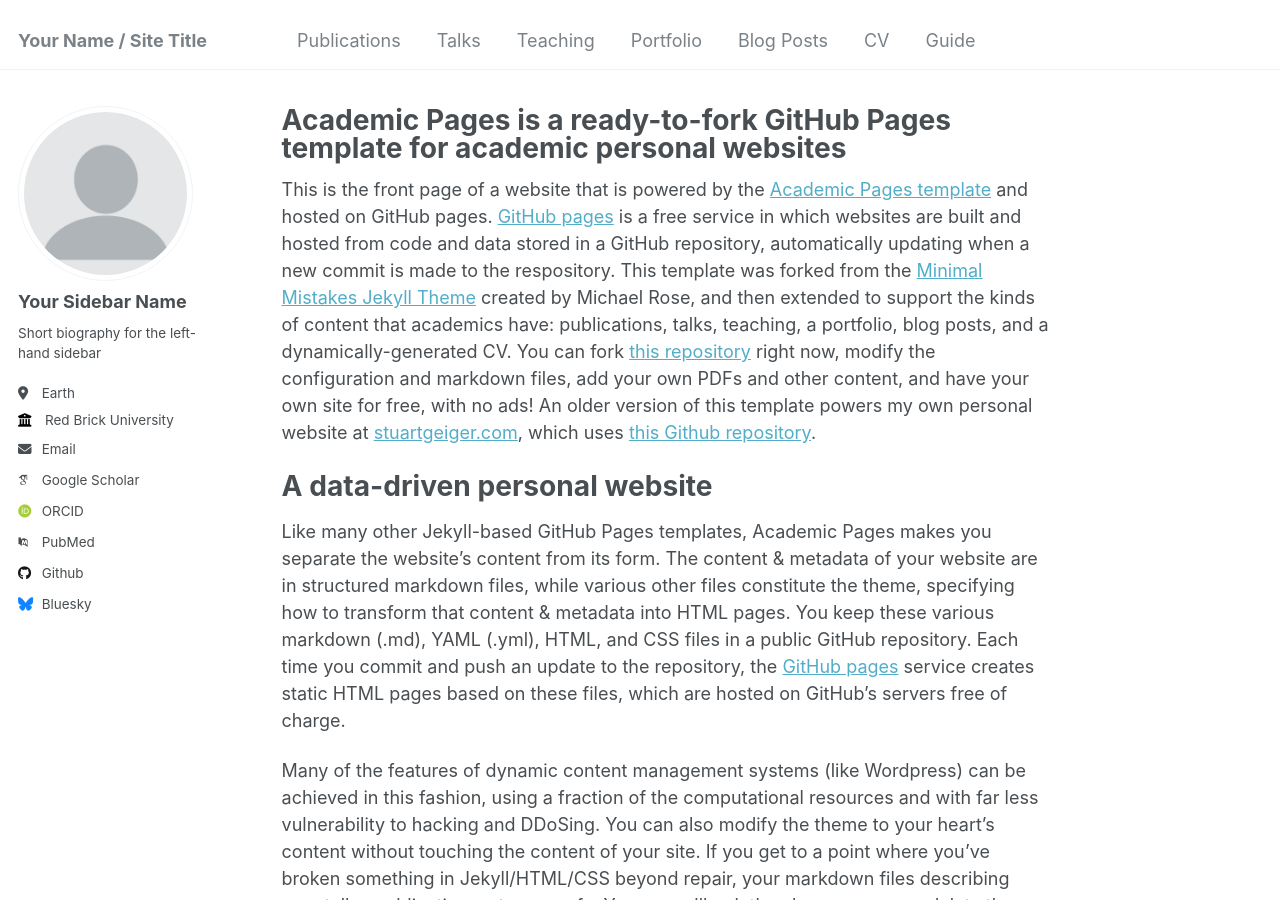
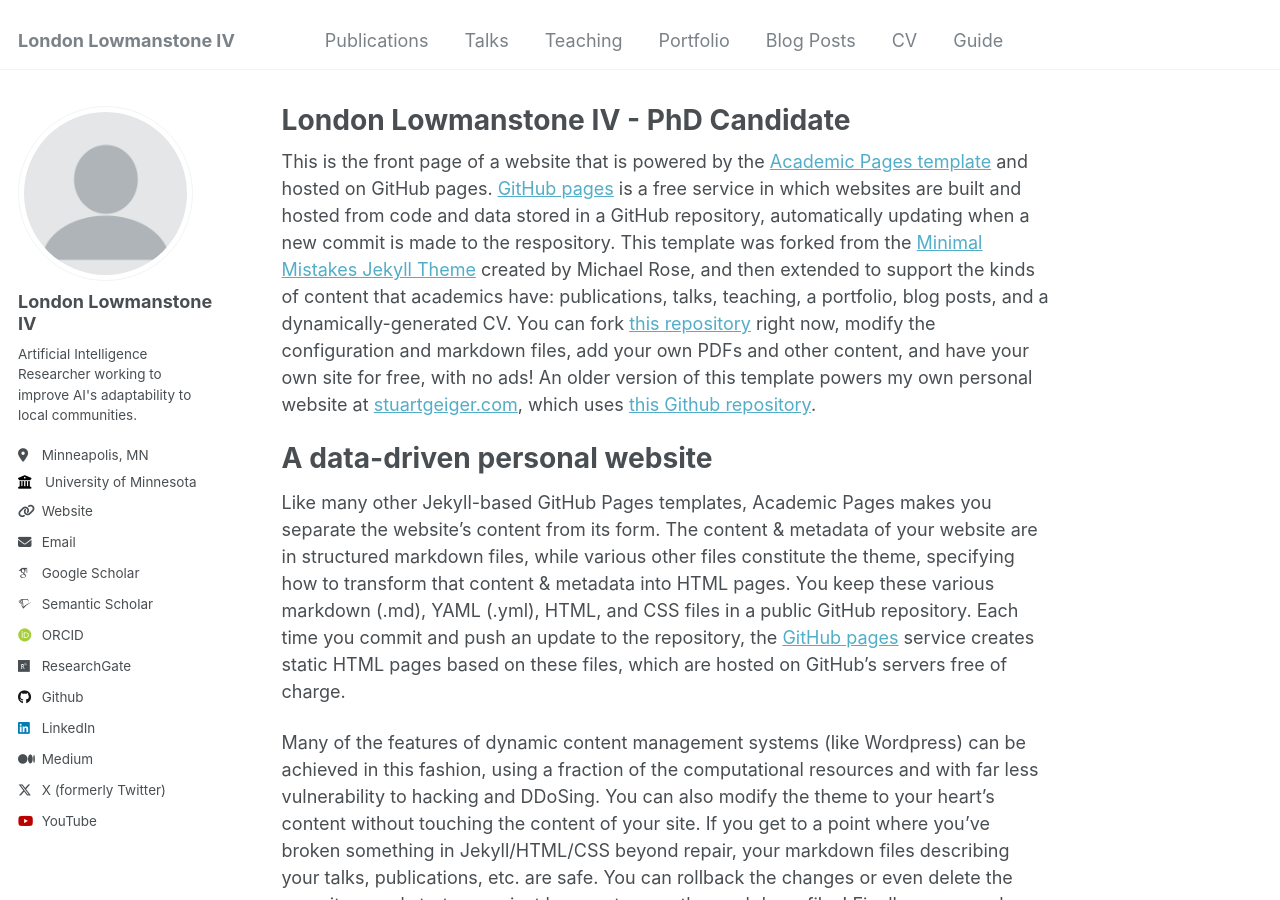
Before and after one commit to London-Lowmanstone/London-Lowmanstone.github.io, a Jekyll site: the page built from _pages/about.md, in a window 1280 px wide and 900 px high. Built offline with Jekyll 4.4.1, drawn with Linux system fonts in a browser that asks for light colours; some web fonts are replaced; some of the changed text lies outside the part shown.

Commit message:
initial main page update

```diff
--- a/_config.yml
+++ b/_config.yml
@@ -8,13 +8,13 @@
 
 # Basic Site Settings
 locale                   : "en-US"
-title                    : "Your Name / Site Title"
+title                    : "London Lowmanstone IV"
 title_separator          : "-"
-name                     : &name "Your Name"
-description              : &description "personal description"
-url                      : https://academicpages.github.io # the base hostname & protocol for your site e.g. "https://mmistakes.github.io"
+name                     : &name "London Lowmanstone IV"
+description              : &description "Artificial Intelligence Researcher working to improve AI's adaptability to local communities."
+url                      : "https://London-Lowmanstone.github.io" # the base hostname & protocol for your site e.g. "https://mmistakes.github.io"
 baseurl                  : "" # the subpath of your site, e.g. "/blog"
-repository               : "academicpages/academicpages.github.io"
+repository               : "London-Lowmanstone/London-Lowmanstone.github.io"
 
 # Site Author - The following control what appear as part of the author content on the side bar.
 #               If a field is blank the icon and link will not appear, otherwise it will be shown.
@@ -22,33 +22,33 @@ repository               : "academicpages/academicpages.github.io"
 author:
   # Biographic information
   avatar           : "profile.png"
-  name             : "Your Sidebar Name"
+  name             : "London Lowmanstone IV"
   pronouns         : # example: "she/her"
-  bio              : "Short biography for the left-hand sidebar"
-  location         : "Earth"
-  employer         : "Red Brick University"
-  uri              : # URL
-  email            : "none@example.org"
+  bio              : "Artificial Intelligence Researcher working to improve AI's adaptability to local communities."
+  location         : "Minneapolis, MN"
+  employer         : "University of Minnesota"
+  uri              : "https://www.linkedin.com/in/london-lowmanstone-15905b135/"
+  email            : "london.lowmanstone at gmail"
 
   # Academic websites
   arxiv            : # URL - Update with the correct link to your profile
-  googlescholar    : "https://scholar.google.com/citations?user=PS_CX0AAAAAJ"
+  googlescholar    : "https://scholar.google.com/citations?user=SMmDn2YAAAAJ&gmla=AJsN-F7EFyj3RDxUyBITA-6PMyxhTZ3yc1Aukxies-TSfhP20etJgaVwbSZ4gXKNkxJ8h9XLzMAV4mN_57XOJQz_oyM_N1pgcMvdL0L82kaSlG4LXTeNoDs"
   impactstory      : # URL
-  orcid            : "http://orcid.org/yourorcidurl"
-  semantic         : # URL
-  pubmed           : "https://www.ncbi.nlm.nih.gov/pubmed/?term=john+snow"
-  researchgate     : # URL
+  orcid            : "https://orcid.org/0000-0002-5457-6553"
+  semantic         : "https://www.semanticscholar.org/author/London-Lowmanstone/51123681"
+  pubmed           : # URL (e.g. "https://www.ncbi.nlm.nih.gov/pubmed/?term=john+snow")
+  researchgate     : "https://www.researchgate.net/profile/London-Lowmanstone"
 
   # Repositories and software development
   bitbucket        : # Username - Update with your username on the site
   codepen          : # Username
   dribbble         : # Username
-  github           : "academicpages"
+  github           : "Jadiker"
   kaggle           : # Username
   stackoverflow    : # User number or user number and name (i.e., use "1" or "1/jeff-atwood")
 
   # Social media
-  bluesky          : "bsky.app" # Replace this with you Bluesky username
+  bluesky          : # "bsky.app" # Replace this with you Bluesky username
   facebook         : # Username
   flickr           : # Username
   foursquare       : # Username
@@ -57,30 +57,32 @@ author:
   keybase          : # Username
   instagram        : # Username
   lastfm           : # Username
-  linkedin         : # Username
+  linkedin         : "london-lowmanstone-15905b135"
   mastodon         : # URL
-  medium           : # URL
+  medium           : "https://medium.com/@london-lowmanstone"
   pinterest        : # Username
   soundcloud       : # Username
   steam            : # Username
   telegram         : # URL
   tumblr           : # Username
-  twitter          : # Username for X / Twitter
+  twitter          : "LondonL_IV"
   vine             : # Username
   weibo            : # Username
   wikipedia        : # Username
   xing             : # Username
-  youtube          : # Username
+  youtube          : "LondonLowmanstoneIV"
   zhihu            : # URL
 
 # Publication Category - The following the list of publication categories and their headings
 publication_category:
-  books:
-    title: 'Books'
-  manuscripts:
-    title: 'Journal Articles'
+  # books:
+  #   title: 'Books'
+  # manuscripts:
+  #   title: 'Journal Articles'
   conferences:
     title: 'Conference Papers'
+  worshops:
+    title: 'Workshop Papers'
 
 # Site Settings
 teaser                   :  # filename of teaser fallback teaser image placed in /images/, .e.g. "500x300.png"
@@ -121,7 +123,7 @@ atom_feed:
 
 
 # SEO Related
-google_site_verification :
+google_site_verification : "latF26EKKZLdQ4ZtWMbVhWn7L-Y2FrV_pNGP5PC80xM"
 bing_site_verification   :
 alexa_site_verification  :
 yandex_site_verification :
--- a/_pages/about.md
+++ b/_pages/about.md
@@ -1,6 +1,6 @@
 ---
 permalink: /
-title: "Academic Pages is a ready-to-fork GitHub Pages template for academic personal websites"
+title: "London Lowmanstone IV - PhD Candidate"
 author_profile: true
 redirect_from:
   - /about/
```
Also changed, not shown: _pages/404.md (+1 -1 lines).
